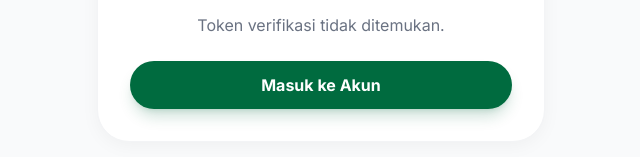
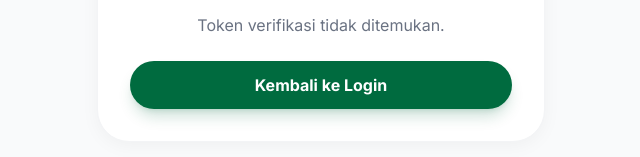
Before and after one commit to kiv-yy/ads-6p1, a React (Vite) app in the folder frontend/: page /verify-email in a window 1280 px wide. Shown: the part 403-560 px from the top of the page, without its empty margins (319-959 px from the left). Built offline with nearby package versions, Linux system fonts and the light colour scheme; no server answers.

Commit message:
verify selesai, aamiin

```diff
--- a/frontend/src/pages/VerifyEmail.jsx
+++ b/frontend/src/pages/VerifyEmail.jsx
@@ -1,6 +1,6 @@
 import { useEffect, useState } from 'react';
 import { Link, useSearchParams } from 'react-router-dom';
-import { Mail, RefreshCw } from 'lucide-react';
+import { CheckCircle, Mail, RefreshCw } from 'lucide-react';
 import api from '../api/axios';
 import { Button, Card } from '../components/UI';
 import { getApiErrorMessage } from '../utils/apiError';
@@ -104,15 +104,17 @@ export default function VerifyEmail() {
         <div className={`mx-auto w-16 h-16 rounded-2xl flex items-center justify-center text-xl font-bold ${
           status === 'success' ? 'bg-green-100 text-green-700' : status === 'error' ? 'bg-red-100 text-red-700' : 'bg-ipb-green text-white'
         }`}>
-          {status === 'success' ? 'OK' : status === 'error' ? '!' : '...'}
+          {status === 'success' ? <CheckCircle size={34} /> : status === 'error' ? '!' : '...'}
         </div>
         <div className="space-y-2">
-          <h1 className="text-2xl font-bold text-gray-900">Verifikasi Email</h1>
+          <h1 className="text-2xl font-bold text-gray-900">
+            {status === 'success' ? 'Anda Sudah Terverifikasi' : 'Verifikasi Email'}
+          </h1>
           <p className="text-gray-500">{message}</p>
         </div>
         <Link to="/login" className="block">
           <Button className="w-full py-3" disabled={status === 'loading'}>
-            Masuk ke Akun
+            Kembali ke Login
           </Button>
         </Link>
       </Card>
```
